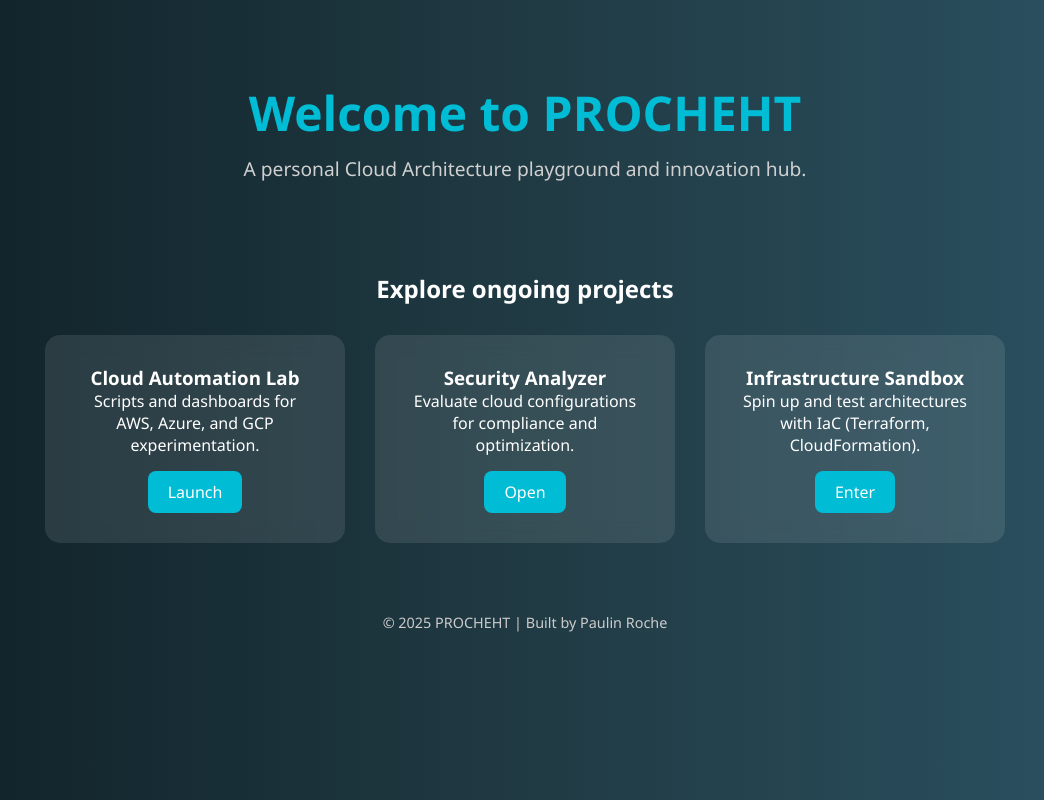
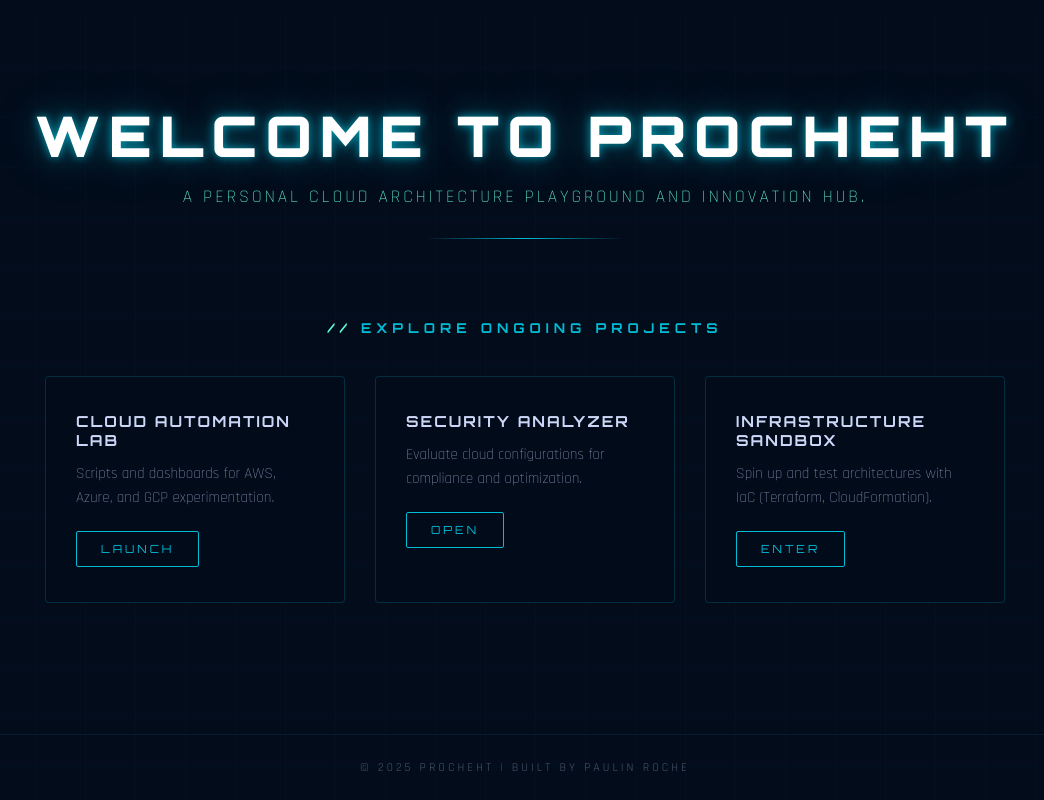
Before and after one commit to Rochematique/procheht, a Flask app: page / in a window 1280 px wide. Shown: the whole page, without its empty margins (115-1159 px from the left). Run offline with Flask 3, Linux system fonts and the light colour scheme.

Commit message:
Redesign UI with futuristic theme.

```diff
--- a/frontend/static/style.css
+++ b/frontend/static/style.css
@@ -1,3 +1,5 @@
+@import url('https://fonts.googleapis.com/css2?family=Orbitron:wght@400;700;900&family=Rajdhani:wght@300;400;600&display=swap');
+
 * {
   margin: 0;
   padding: 0;
@@ -5,34 +7,98 @@
 }
 
 body {
-  font-family: "Segoe UI", sans-serif;
-  background: linear-gradient(to right, #0f2027, #203a43, #2c5364);
-  color: white;
+  font-family: 'Rajdhani', sans-serif;
+  background-color: #020c1b;
+  color: #ccd6f6;
   min-height: 100vh;
   display: flex;
   flex-direction: column;
+  overflow-x: hidden;
+}
+
+/* Animated grid background */
+body::before {
+  content: '';
+  position: fixed;
+  top: 0;
+  left: 0;
+  width: 100%;
+  height: 100%;
+  background-image:
+    linear-gradient(rgba(0, 188, 212, 0.03) 1px, transparent 1px),
+    linear-gradient(90deg, rgba(0, 188, 212, 0.03) 1px, transparent 1px);
+  background-size: 50px 50px;
+  animation: gridMove 20s linear infinite;
+  pointer-events: none;
+  z-index: 0;
+}
+
+@keyframes gridMove {
+  0% { transform: translateY(0); }
+  100% { transform: translateY(50px); }
 }
 
 header {
+  position: relative;
   text-align: center;
-  padding: 80px 20px 40px;
+  padding: 100px 20px 60px;
+  z-index: 1;
+}
+
+header::after {
+  content: '';
+  display: block;
+  width: 200px;
+  height: 1px;
+  background: linear-gradient(to right, transparent, #00bcd4, transparent);
+  margin: 30px auto 0;
 }
 
 header h1 {
-  font-size: 3rem;
-  color: #00bcd4;
+  font-family: 'Orbitron', monospace;
+  font-size: 3.5rem;
+  font-weight: 900;
+  color: #ffffff;
+  text-transform: uppercase;
+  letter-spacing: 8px;
+  text-shadow:
+    0 0 10px rgba(0, 188, 212, 0.8),
+    0 0 30px rgba(0, 188, 212, 0.4),
+    0 0 60px rgba(0, 188, 212, 0.2);
 }
 
 header p {
-  margin-top: 10px;
-  font-size: 1.2rem;
-  color: #d0d0d0;
+  margin-top: 15px;
+  font-size: 1.1rem;
+  color: #64ffda;
+  letter-spacing: 3px;
+  text-transform: uppercase;
+  font-weight: 300;
+}
+
+main {
+  flex: 1;
+  position: relative;
+  z-index: 1;
 }
 
 .apps {
-  flex: 1;
-  padding: 50px;
+  padding: 20px 50px 60px;
   text-align: center;
+}
+
+.apps h2 {
+  font-family: 'Orbitron', monospace;
+  font-size: 0.85rem;
+  letter-spacing: 5px;
+  text-transform: uppercase;
+  color: #00bcd4;
+  margin-bottom: 40px;
+}
+
+.apps h2::before {
+  content: '// ';
+  color: #64ffda;
 }
 
 .app-grid {
@@ -40,40 +106,92 @@ header p {
   flex-wrap: wrap;
   justify-content: center;
   gap: 30px;
-  margin-top: 30px;
+  margin-top: 10px;
 }
 
 .app-card {
-  background: rgba(255, 255, 255, 0.1);
-  border-radius: 15px;
-  padding: 30px;
+  background: rgba(2, 12, 27, 0.8);
+  border: 1px solid rgba(0, 188, 212, 0.2);
+  border-radius: 4px;
+  padding: 35px 30px;
   width: 300px;
   backdrop-filter: blur(10px);
-  transition: transform 0.3s ease;
+  transition: all 0.3s ease;
+  position: relative;
+  text-align: left;
+}
+
+.app-card::before {
+  content: '';
+  position: absolute;
+  top: 0;
+  left: 0;
+  right: 0;
+  height: 1px;
+  background: linear-gradient(to right, transparent, #00bcd4, transparent);
+  opacity: 0;
+  transition: opacity 0.3s ease;
 }
 
 .app-card:hover {
-  transform: translateY(-10px);
+  transform: translateY(-8px);
+  border-color: rgba(0, 188, 212, 0.6);
+  box-shadow:
+    0 0 20px rgba(0, 188, 212, 0.1),
+    0 20px 40px rgba(0, 0, 0, 0.4);
+}
+
+.app-card:hover::before {
+  opacity: 1;
+}
+
+.app-card h3 {
+  font-family: 'Orbitron', monospace;
+  font-size: 0.95rem;
+  font-weight: 700;
+  color: #ccd6f6;
+  letter-spacing: 2px;
+  text-transform: uppercase;
+  margin-bottom: 12px;
+}
+
+.app-card p {
+  font-size: 0.95rem;
+  color: #8892b0;
+  line-height: 1.6;
+  font-weight: 300;
 }
 
 .btn {
   display: inline-block;
-  margin-top: 15px;
-  padding: 10px 20px;
-  background: #00bcd4;
-  color: white;
-  border-radius: 8px;
+  margin-top: 20px;
+  padding: 10px 24px;
+  background: transparent;
+  color: #00bcd4;
+  border: 1px solid #00bcd4;
+  border-radius: 2px;
   text-decoration: none;
-  transition: 0.2s;
+  font-family: 'Orbitron', monospace;
+  font-size: 0.7rem;
+  letter-spacing: 3px;
+  text-transform: uppercase;
+  transition: all 0.2s ease;
 }
 
 .btn:hover {
-  background: #0097a7;
+  background: rgba(0, 188, 212, 0.1);
+  box-shadow: 0 0 15px rgba(0, 188, 212, 0.3);
+  color: #fff;
 }
 
 footer {
+  position: relative;
   text-align: center;
-  padding: 20px;
-  font-size: 0.9rem;
-  color: #ccc;
+  padding: 25px;
+  font-size: 0.75rem;
+  color: #4a5568;
+  letter-spacing: 3px;
+  text-transform: uppercase;
+  z-index: 1;
+  border-top: 1px solid rgba(0, 188, 212, 0.1);
 }
```
